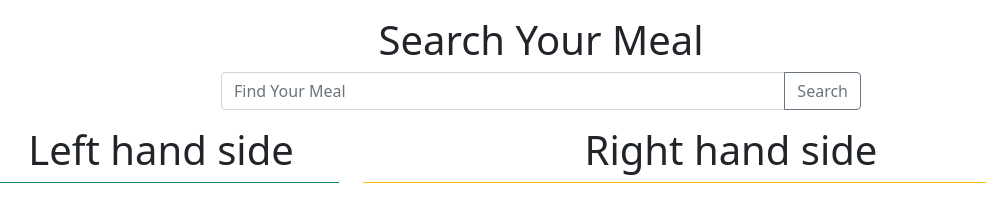
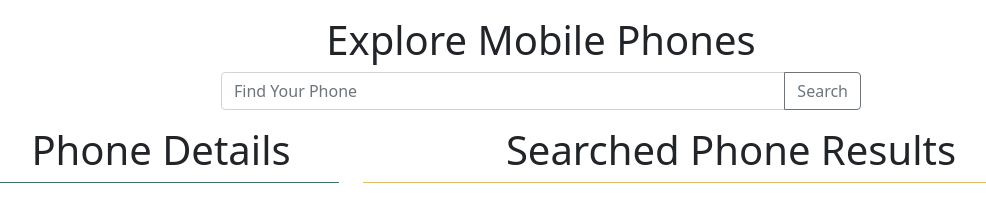
Before and after one commit to ullash4/mobile-explore, a plain HTML site: page index.html in a window 1280 px wide. Shown: the whole page, without its empty margins (99-1085 px from the left). Drawn offline with nearby package versions, Linux system fonts and the light colour scheme.

Commit message:
some design changed

```diff
--- a/index.html
+++ b/index.html
@@ -16,9 +16,9 @@
     <main>
         <section class="w-50 mx-auto mt-3">
             <div>
-                <h1 class="text-center">Search Your Meal</h1>
+                <h1 class="text-center">Explore Mobile Phones</h1>
                 <div class="input-group mb-3 ">
-                <input id="search-input" type="text" class="form-control" placeholder="Find Your Meal" aria-label="Recipient's username" aria-describedby="button-addon2">
+                <input id="search-input" type="text" class="form-control" placeholder="Find Your Phone" aria-label="Recipient's username" aria-describedby="button-addon2">
                 <button id="fire-btn" class="btn btn-outline-secondary" type="button" id="button-addon2" onclick="getValue()">Search</button>
                 </div>
             </div>
@@ -28,13 +28,13 @@
 
             <div class="row">
                 <div class="col-md-4">
-                    <h1 class="text-center border-bottom border-success pb-2 mb-4">Left hand side</h1>
+                    <h1 class="text-center border-bottom border-success pb-2 mb-4">Phone Details</h1>
                     <div id="injected-div2">
                     </div>
                 </div>
 
                 <div class="col-md-8">
-                    <h1 class="text-center border-bottom border-warning pb-2 mb-4">Right hand side</h1>
+                    <h1 class="text-center border-bottom border-warning pb-2 mb-4">Searched Phone Results</h1>
                     <div id="injected-div" class="row row-cols-1 row-cols-md-3 g-4">
                       </div>
                 </div>
--- a/js/app.js
+++ b/js/app.js
@@ -5,9 +5,10 @@ const getValue=()=>{
     fetch(url)
     .then(res => res.json())
     .then(data => showPhone(data.data))
+    inputValue.value='';
 }
 const showPhone = phones =>{
-    const div = document.getElementById('injected-div')
+    const div = document.getElementById('injected-div');
     phones.forEach(phone => {
         // console.log(phone);
         const newDiv = document.createElement('div');
@@ -21,7 +22,9 @@ const showPhone = phones =>{
         </div>
       </div>`;
       div.appendChild(newDiv);
+
     });
+
 }
 
 const getDetail = details =>{
```
